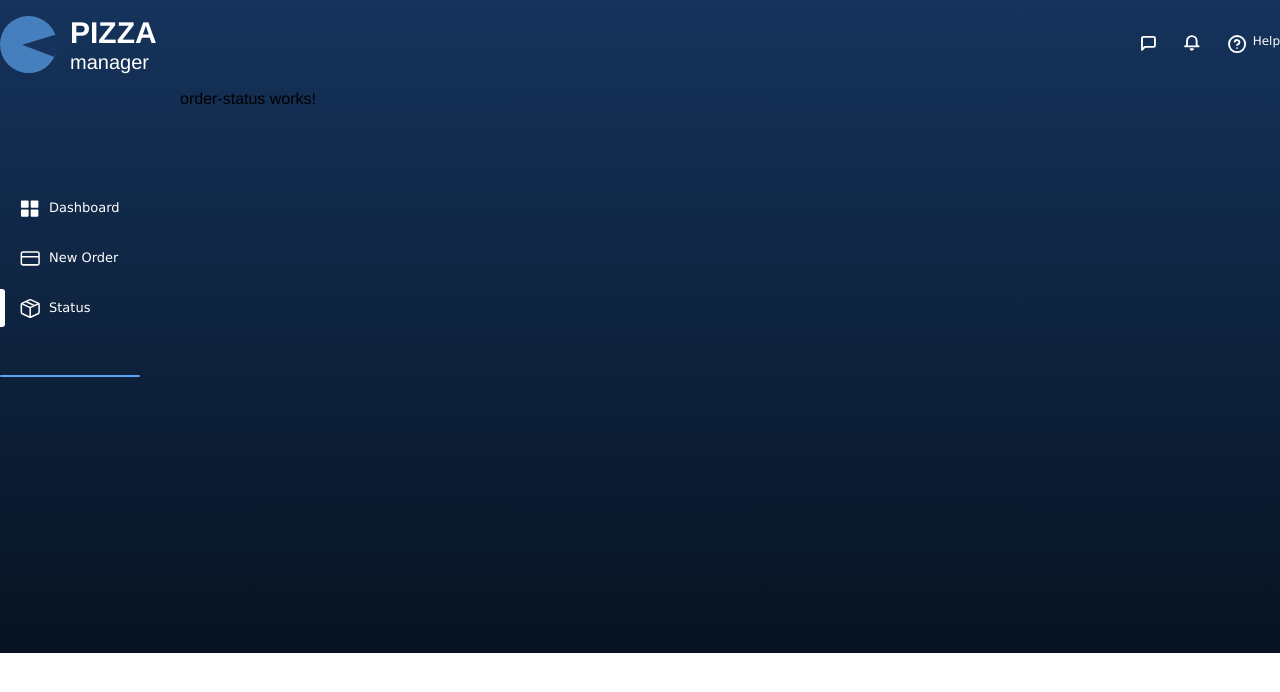
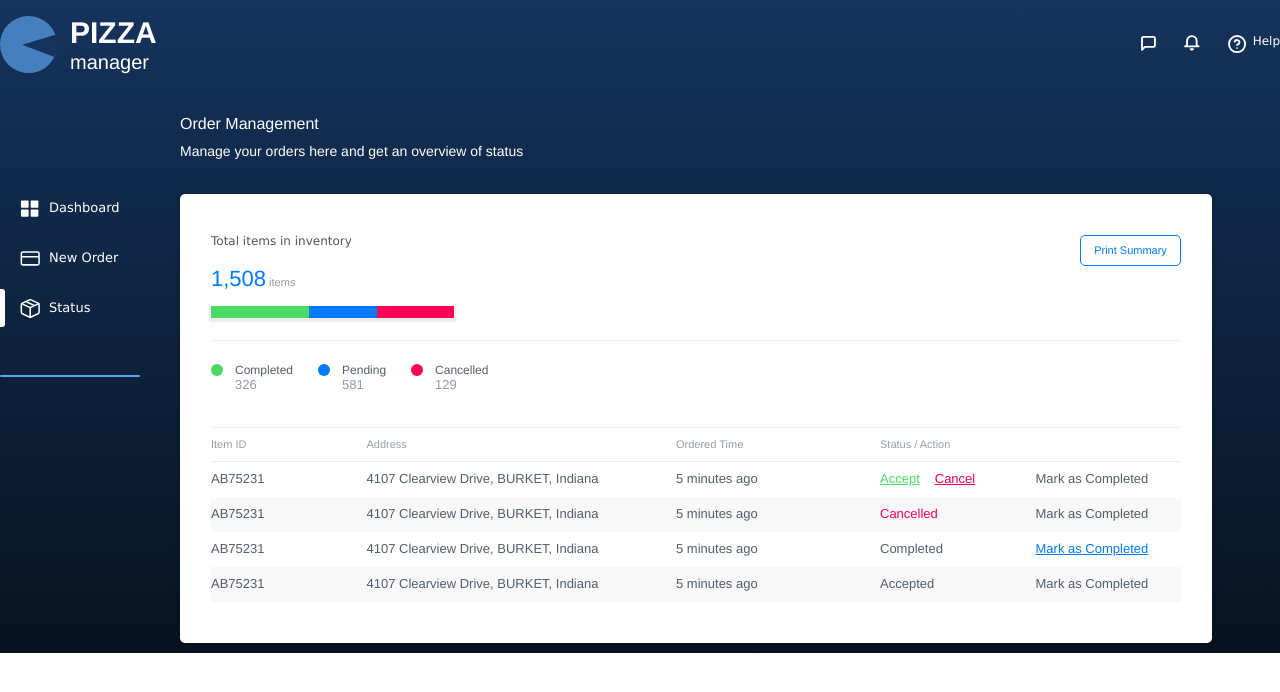
Before and after one commit to edarioq/pizza-orders, an Angular app: page /order-status in a window 1280 px wide. Shown: the top 692 px of the page. Built offline with nearby package versions, Linux system fonts and the light colour scheme.

Commit message:
Add order management layout

```diff
--- a/src/app/components/header/header.component.scss
+++ b/src/app/components/header/header.component.scss
@@ -1,3 +1,5 @@
+@import '../../../sass/typography';
+
 .top-header {
   display: grid;
   grid-template-columns: auto 1fr;
@@ -38,6 +40,7 @@
   }
 }
 .name {
+  font-family: $main-font;
   color: #fff;
 }
 .main {
--- a/src/app/components/new-order/new-order.component.scss
+++ b/src/app/components/new-order/new-order.component.scss
@@ -1,4 +1,3 @@
-/* @import '_variables'; */
 @import '../../../sass/variables';
 @import '../../../sass/typography';
 
@@ -12,6 +11,8 @@
     padding: 40px 55px;
     margin-top: 35px;
     margin-bottom: 100px;
+    max-width: 1032px;
+    box-sizing: border-box;
 }
 .heading {
     margin-bottom: 45px;
--- a/src/app/components/order-status/order-status.component.html
+++ b/src/app/components/order-status/order-status.component.html
@@ -1 +1,117 @@
-<p>order-status works!</p>
+ <main class="content">
+    <section class="content-label">
+        <div class="main-label">
+            Order Management
+        </div>
+        <div class="sub-label">
+            Manage your orders here and get an overview of status
+        </div>
+    </section>
+
+    <section class="main-content">
+        <div class="table-summary">
+            <div class="header">
+                <div class="label">
+                    Total items in inventory
+                </div>
+                <button class="btn print">
+                    Print Summary
+                </button>
+            </div>
+            <div class="items-count">
+                <div class="count-total">
+                    <span class="number">1,508</span> items
+                </div>
+                <div class="count-bar">
+                    <span class="bar green"></span>
+                    <span class="bar blue"></span>
+                    <span class="bar red"></span>
+                </div>
+            </div>
+        </div>
+        <div class="count-details">
+            <div class="block">
+                <span class="dot green"></span>
+                <span class="label">Completed</span>
+                <span class="num">326</span>
+            </div>
+            <div class="block">
+                <span class="dot blue"></span>
+                <span class="label">Pending</span>
+                <span class="num">581</span>
+            </div>
+            <div class="block">
+                <span class="dot red"></span>
+                <span class="label">Cancelled</span>
+                <span class="num">129</span>
+            </div>
+        </div>
+
+        <section class="table">
+            <div class="table-header table-grid">
+                <div class="table-col">Item ID</div>
+                <div class="table-col">Address</div>
+                <div class="table-col">Ordered Time</div>
+                <div class="table-col">Status / Action</div>
+                <div class="table-col"></div>
+            </div>
+            <div class="table-body table-grid">
+                <div class="table-col">AB75231</div>
+                <div class="table-col">4107 Clearview Drive, BURKET, Indiana</div>
+                <div class="table-col">5 minutes ago</div>
+                <div class="table-col">
+                    <span class="accept">Accept</span>
+                    <span class="cancel">Cancel</span>
+                    <span class="accepted" *ngIf="false">Accepted</span>
+                    <span class="in-transit" *ngIf="false">In-Transit</span>
+                    <span class="completed" *ngIf="false">Completed</span>
+                    <span class="canceled" *ngIf="false">Cancelled</span>
+                </div>
+                <div class="table-col">Mark as Completed</div>
+            </div>
+            <div class="table-body table-grid even">
+                <div class="table-col">AB75231</div>
+                <div class="table-col">4107 Clearview Drive, BURKET, Indiana</div>
+                <div class="table-col">5 minutes ago</div>
+                <div class="table-col">
+                    <span class="accept" *ngIf="false">Accept</span>
+                    <span class="cancel" *ngIf="false">Cancel</span>
+                    <span *ngIf="false">Accepted</span>
+                    <span *ngIf="false">In-Transit</span>
+                    <span *ngIf="false">Completed</span>
+                    <span class="canceled">Cancelled</span>
+                </div>
+                <div class="table-col">Mark as Completed</div>
+            </div>
+            <div class="table-body table-grid">
+                <div class="table-col">AB75231</div>
+                <div class="table-col">4107 Clearview Drive, BURKET, Indiana</div>
+                <div class="table-col">5 minutes ago</div>
+                <div class="table-col">
+                    <span class="accept" *ngIf="false">Accept</span>
+                    <span class="cancel" *ngIf="false">Cancel</span>
+                    <span *ngIf="false">Accepted</span>
+                    <span *ngIf="false">In-Transit</span>
+                    <span>Completed</span>
+                    <span *ngIf="false"class="canceled">Cancelled</span>
+                </div>
+                <div class="table-col mark">Mark as Completed</div>
+            </div>
+            <div class="table-body table-grid even">
+                <div class="table-col">AB75231</div>
+                <div class="table-col">4107 Clearview Drive, BURKET, Indiana</div>
+                <div class="table-col">5 minutes ago</div>
+                <div class="table-col">
+                    <span class="accept" *ngIf="false">Accept</span>
+                    <span class="cancel" *ngIf="false">Cancel</span>
+                    <span>Accepted</span>
+                    <span *ngIf="false">In-Transit</span>
+                    <span *ngIf="false">Completed</span>
+                    <span *ngIf="false" class="canceled">Cancelled</span>
+                </div>
+                <div class="table-col">Mark as Completed</div>
+            </div>
+        </section>
+
+    </section>
+ </main>
--- a/src/app/components/order-status/order-status.component.scss
+++ b/src/app/components/order-status/order-status.component.scss
@@ -0,0 +1,218 @@
+@import '../../../sass/variables';
+@import '../../../sass/typography';
+
+.content {
+    font-family: $main-font;
+    color: $white;
+    margin-top: 41px;
+    max-width: 1032px;
+    box-sizing: border-box;
+}
+.content-label {
+    margin-bottom: 35px;
+    .main-label {
+        font-size: 16px;
+        margin-bottom: 10px;
+    }
+    .sub-label {
+        font-size: 14px;
+    }
+}
+.main-content {
+    font-family: $main-font;
+    color: $black;
+    border: 1px solid transparent;
+    border-radius: 5px;
+    background-color: $white;
+    box-shadow: 0 1px 2px 3px rgba(0, 0, 0, 0.1);
+    padding: 40px 30px;
+    margin-bottom: 100px;
+}
+.table-summary {
+    position: relative;
+    margin-bottom: 23px;
+    padding-bottom: 23px;
+    &:after {
+        content: '';
+        position: absolute;
+        bottom: 0;
+        left: 50%;
+        transform: translateX(-50%);
+        width: 100%;
+        height: 1px;
+        background-color: #EAEAEA;
+    }
+}
+.header {
+    display: grid;
+    grid-template-columns: 1fr auto;
+    .label {
+        font-family: $lucida;
+        font-size: 12px;
+        color: #51516B;
+    }
+}
+.btn {
+    display: flex;
+    justify-content: center;
+    align-items: center;
+    font-size: 11px;
+    width: 101px;
+    height: 31px;
+    background-color: $white;
+    border: 1px solid $man-blue;
+    color: $man-blue;
+    border-radius: 5px;
+    &:hover {
+        cursor: pointer;
+    }
+}
+.items-count {
+    font-family: $btn-font;
+    font-size: 22px;
+    color: $man-blue;
+}
+.count-total {
+    font-family: $btn-font;
+    font-size: 11px;
+    font-weight: 500;
+    color: #9797A6;
+    margin-bottom: 15px;
+    margin-right: 10px;
+    .number {
+        font-size: 22px;
+        font-weight: 300;
+        color: $man-blue;
+    }
+}
+.count-bar {
+    display: flex;
+    width: 100%;
+    max-width: 243px;
+    height: 12px;
+    box-shadow: 0 2px 2px 2px rgba($black, 0.1);
+    .bar {
+        display: block;
+        height: 100%;
+    }
+    .green {
+        background-color: $man-green;
+        width: 98px;
+    }
+    .blue {
+        background-color: $man-blue;
+        width: 69px;
+    }
+    .red {
+        background-color: $man-red;
+        width: 77px;
+    }
+}
+.count-details {
+    display: flex;
+    margin-bottom: 34px;
+}
+.block {
+    display: grid;
+    grid-template-columns: 12px auto;
+    grid-column-gap: 12px;
+    margin-right: 25px;
+    .label {
+        grid-column-start: 2;
+        grid-row-start: 1;
+        font-family: $btn-font;
+        font-size: 12px;
+        color: #515E6B;
+    }
+    .num {
+        grid-column-start: 2;
+        grid-row-start: 2;
+        font-size: 13px;
+        color: #9797A6;
+    }
+}
+.dot {
+    grid-column-start: 1;
+    grid-row: 1/span 2;
+    width: 12px;
+    height: 12px;
+    border-radius: 50%;
+    &.green {
+        background-color: $man-green;
+    }
+    &.blue {
+        background-color: $man-blue;
+    }
+    &.red {
+        background-color: $man-red;
+    }
+}
+.table {
+
+}
+.table-grid {
+    display: grid;
+    grid-template-columns: 15% auto 20% 15% 15%;
+    grid-column-gap: 10px;
+    &.even {
+        background-color: rgba(#979EA6, 7%);
+    }
+}
+.table-header {
+    font-family: $btn-font;
+    font-size: 11px;
+    color: #979EA6;
+    position: relative;
+    &:after {
+        content: '';
+        position: absolute;
+        bottom: 0;
+        left: 50%;
+        transform: translateX(-50%);
+        width: 100%;
+        height: 1px;
+        background-color: #EBEBEB;
+    }
+    &:before {
+        content: '';
+        position: absolute;
+        top: 0;
+        left: 50%;
+        transform: translateX(-50%);
+        width: 100%;
+        height: 1px;
+        background-color: #EBEBEB;
+    }
+}
+.table-body {
+    font-family: $btn-font;
+    font-size: 13px;
+    color: #515E6B;
+}
+.table-col {
+    display: flex;
+    align-items: center;
+    height: 35px;
+    .status {
+
+    }
+    .accept {
+        text-decoration: underline;
+        color: $man-green;
+        margin-right: 15px;
+    }
+    .cancel {
+        text-decoration: underline;
+        color: $man-red;
+    }
+    .canceled {
+        color: $man-red;
+    }
+    &.mark {
+        color: $man-blue;
+        text-decoration: underline;
+        &:hover {
+            cursor: pointer;
+        }
+    }
+}
--- a/src/sass/_typography.scss
+++ b/src/sass/_typography.scss
@@ -1,2 +1,3 @@
 $main-font: 'Helvetica Neue', Helvetica, Arial, sans-serif;
 $btn-font: Helvetica, Arial, sans-serif;
+$lucida: 'Lucida Grande', Arial, sans-serif;
--- a/src/sass/_variables.scss
+++ b/src/sass/_variables.scss
@@ -5,3 +5,9 @@ $white: #fff;
 $gray: #E6E6E6;
 $blue: #4A90E2;
 $red: #D0021B;
+
+// Management
+
+$man-blue: #007AFF;
+$man-green: #4CD964;
+$man-red: #FF0055;
--- a/src/styles.scss
+++ b/src/styles.scss
@@ -22,6 +22,7 @@ html {
 
 body {
     margin: 0;
+    overflow-y: scroll;
 }
 
 /**
@@ -349,10 +350,3 @@ template {
 [hidden] {
     display: none;
 }
-
-body {
-    font-family: 'Helvetica Neue', Helvetica, Arial, sans-serif;
-}
-
-
-$test: 'white';
```
